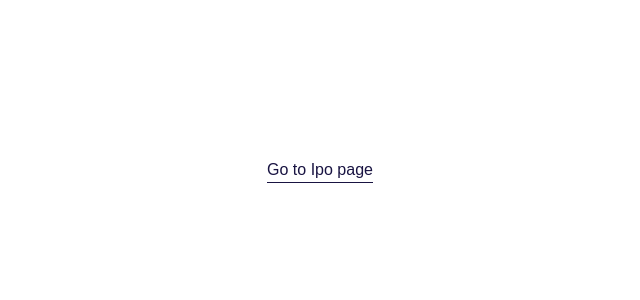
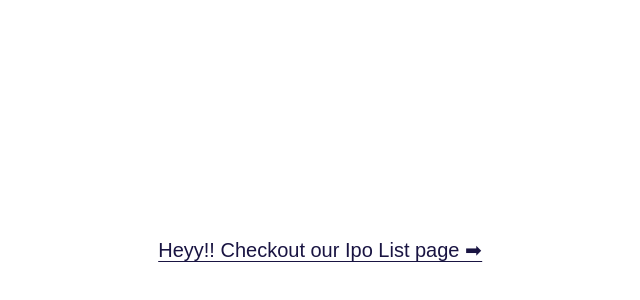
Before and after one commit to Rashid-Hashim-Shaikh/ventura, a Next.js app: page / in a window 1280 px wide. Shown: the part 150-450 px from the top of the page, without its empty margins (320-960 px from the left). Built offline with nearby package versions, Linux system fonts and the light colour scheme.

Commit message:
:sparkles: Update text on home page

```diff
--- a/app/page.tsx
+++ b/app/page.tsx
@@ -3,10 +3,10 @@ import Link from "next/link";
 
 export default function Home() {
   return (
-    <div className="mx-auto flex items-center justify-center text-center h-[80vh] w-full ">
+    <div className="absolute -translate-y-1/2 -translate-x-1/2 top-1/2 left-1/2">
 
-    <Link className="border-b border-black" href="/ipo">
-      Go to Ipo page
+    <Link className="border-b border-black text-xl" href="/ipo">
+     Heyy!! Checkout our Ipo List page ➡
     </Link>
     </div>
   );
```
